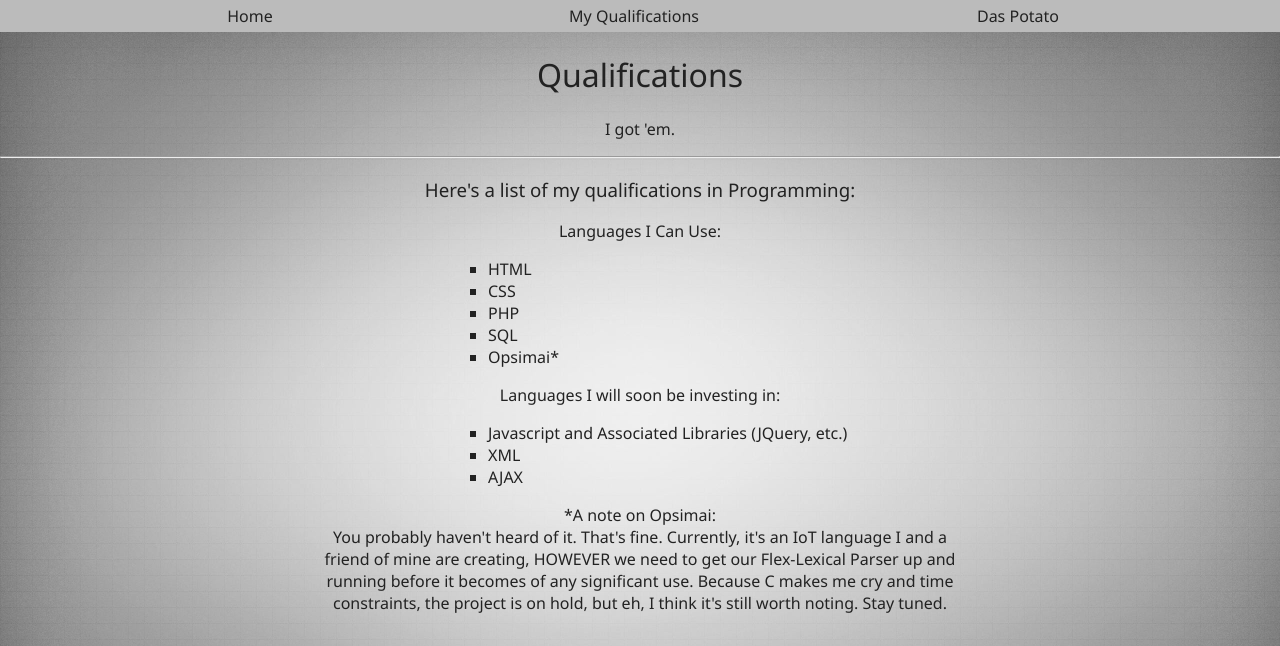
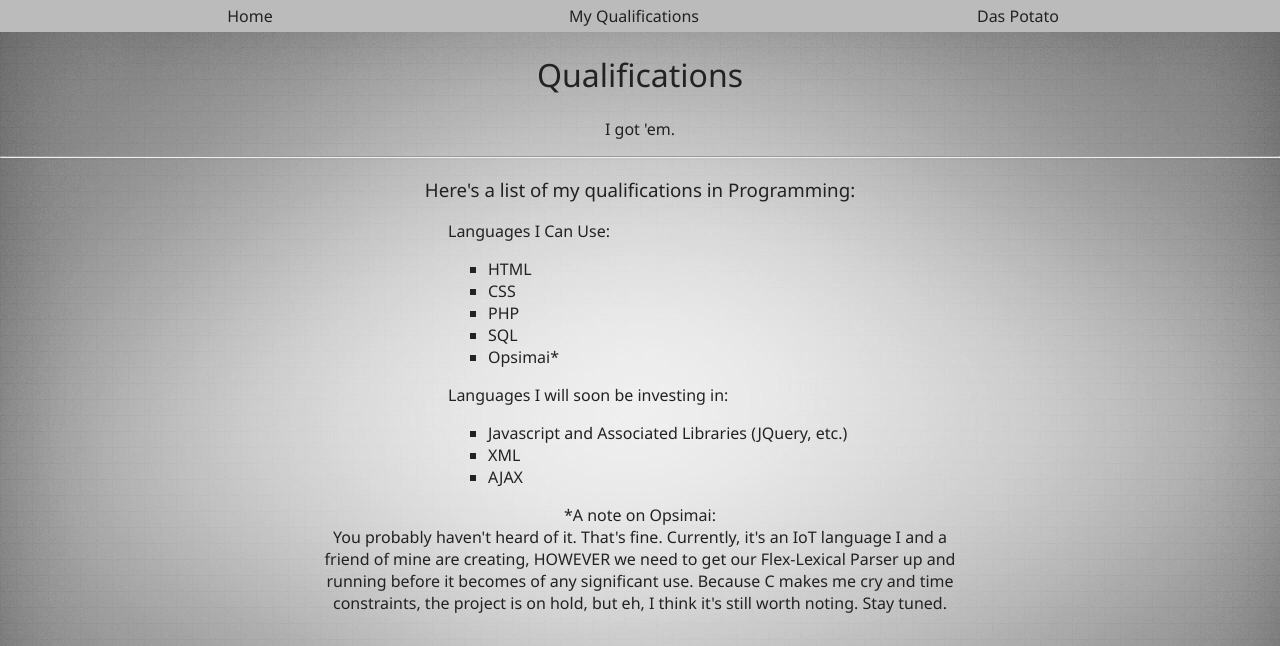
Before and after one commit to dane00a/Class-Repo, a PHP site: page /qualifications.php in a window 1280 px wide. Shown: the top 646 px of the page. Run offline with PHP 8.4, Linux system fonts and the light colour scheme.

Commit message:
Quickfix 1
Decided to quickly fix the list on the qualifiactions page. It bothered
me.

```diff
--- a/Resume/css/qual.css
+++ b/Resume/css/qual.css
@@ -10,3 +10,7 @@ ul{
   position: relative;
   left:20%;
 }
+.list_cap{
+  text-align:left !important;
+  text-indent: 20%;
+}
--- a/Resume/qualifications.php
+++ b/Resume/qualifications.php
@@ -17,7 +17,7 @@
       <hr>
       <div class="cont">
         <h3>Here's a list of my qualifications in Programming:</h3>
-        <p>
+        <p class="list_cap">
           Languages I Can Use:
         </p>
         <ul>
@@ -37,7 +37,7 @@
             Opsimai*
           </li>
         </ul>
-        <p>
+        <p class="list_cap">
           Languages I will soon be investing in:
         </p>
         <ul>
```
